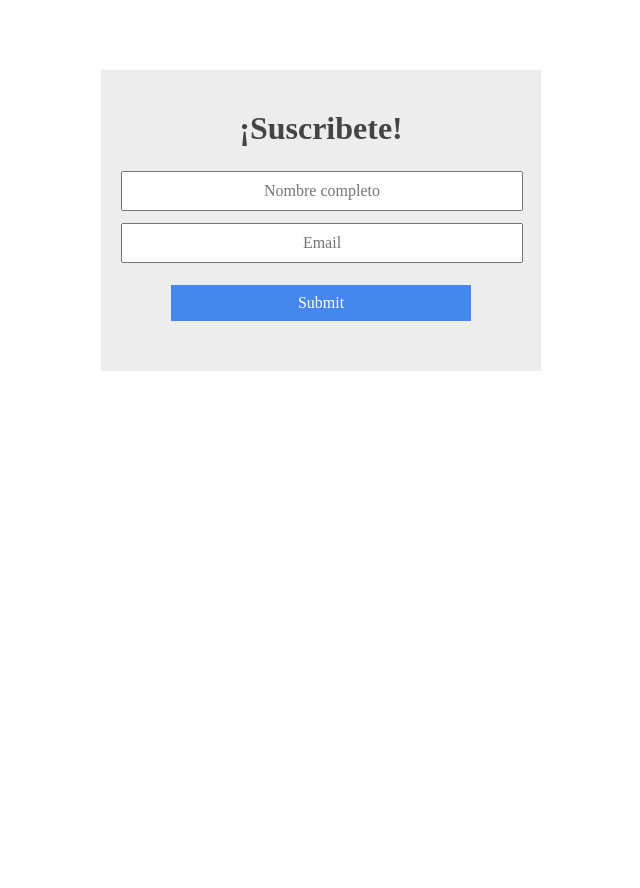
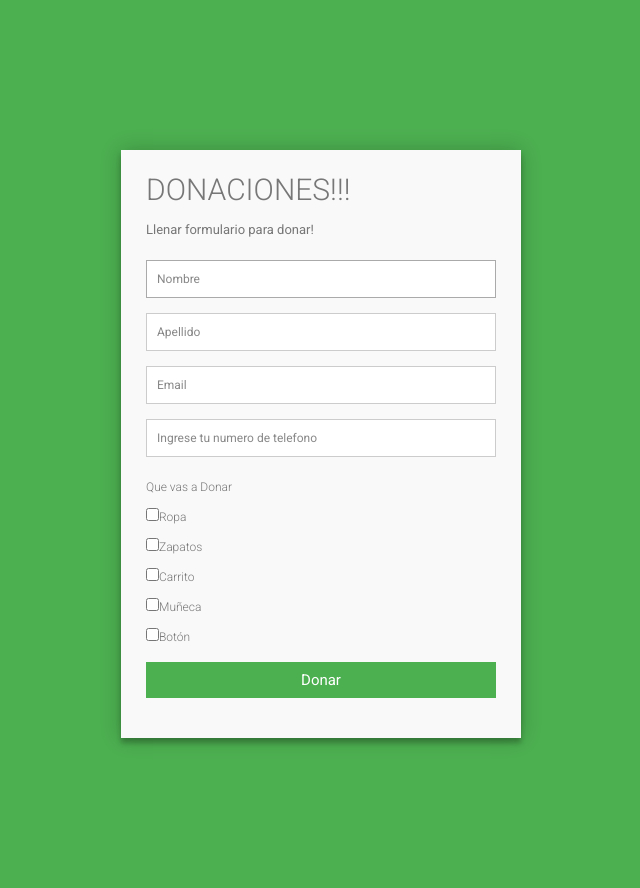
Before and after one commit to josephinoo/donations-form, a PHP site: page / in a window 1280 px wide. Shown: the whole page, without its empty margins (319-959 px from the left). Before the commit the page ends 371 px from the top, so only its background shows below. Run offline with PHP 8.4, Linux system fonts and the light colour scheme.

Commit message:
add:css and body

```diff
--- a/estilo.css
+++ b/estilo.css
@@ -1,55 +1,145 @@
+@import url(https://fonts.googleapis.com/css?family=Roboto:400,300,600,400italic);
+
 * {
+    margin: 0;
     padding: 0;
-    margin: 0;
-    font-family: century gothic;
+    box-sizing: border-box;
+    -webkit-box-sizing: border-box;
+    -moz-box-sizing: border-box;
+    -webkit-font-smoothing: antialiased;
+    -moz-font-smoothing: antialiased;
+    -o-font-smoothing: antialiased;
+    font-smoothing: antialiased;
+    text-rendering: optimizeLegibility;
+}
+
+body {
+    font-family: "Roboto", Helvetica, Arial, sans-serif;
+    font-weight: 100;
+    font-size: 12px;
+    line-height: 30px;
+    color: #777;
+    background: #4CAF50;
+}
+
+.container {
+    max-width: 400px;
+    width: 100%;
+    margin: 0 auto;
+    position: relative;
+}
+
+#contact input[type="text"],
+#contact input[type="email"],
+#contact input[type="tel"],
+#contact input[type="url"],
+#contact textarea,
+#contact button[type="submit"] {
+    font: 400 12px/16px "Roboto", Helvetica, Arial, sans-serif;
+}
+
+#contact {
+    background: #F9F9F9;
+    padding: 25px;
+    margin: 150px 0;
+    box-shadow: 0 0 20px 0 rgba(0, 0, 0, 0.2), 0 5px 5px 0 rgba(0, 0, 0, 0.24);
+}
+
+#contact h3 {
+    display: block;
+    font-size: 30px;
+    font-weight: 300;
+    margin-bottom: 10px;
+}
+
+#contact h4 {
+    margin: 5px 0 15px;
+    display: block;
+    font-size: 13px;
+    font-weight: 400;
+}
+
+fieldset {
+    border: medium none !important;
+    margin: 0 0 10px;
+    min-width: 100%;
+    padding: 0;
+    width: 100%;
+}
+
+#contact input[type="text"],
+#contact input[type="email"],
+#contact input[type="tel"],
+#contact input[type="url"],
+#contact textarea {
+    width: 100%;
+    border: 1px solid #ccc;
+    background: #FFF;
+    margin: 0 0 5px;
+    padding: 10px;
+}
+
+#contact input[type="text"]:hover,
+#contact input[type="email"]:hover,
+#contact input[type="tel"]:hover,
+#contact input[type="url"]:hover,
+#contact textarea:hover {
+    -webkit-transition: border-color 0.3s ease-in-out;
+    -moz-transition: border-color 0.3s ease-in-out;
+    transition: border-color 0.3s ease-in-out;
+    border: 1px solid #aaa;
+}
+
+#contact textarea {
+    height: 100px;
+    max-width: 100%;
+    resize: none;
+}
+
+#contact button[type="submit"] {
+    cursor: pointer;
+    width: 100%;
+    border: none;
+    background: #4CAF50;
+    color: #FFF;
+    margin: 0 0 5px;
+    padding: 10px;
+    font-size: 15px;
+}
+
+#contact button[type="submit"]:hover {
+    background: #43A047;
+    -webkit-transition: background 0.3s ease-in-out;
+    -moz-transition: background 0.3s ease-in-out;
+    transition: background-color 0.3s ease-in-out;
+}
+
+#contact button[type="submit"]:active {
+    box-shadow: inset 0 1px 3px rgba(0, 0, 0, 0.5);
+}
+
+.copyright {
     text-align: center;
 }
 
-form {
-    padding: 50px 20px;
-    background-color: #ededed;
-    margin: calc(25% + 100px);
-    margin-top: 70px;
-    padding-top: 28px;
-    margin-bottom: 30px
+#contact input:focus,
+#contact textarea:focus {
+    outline: 0;
+    border: 1px solid #aaa;
 }
 
-h1 {
-    text-align: center;
-    padding: 12px;
-    color: #444
+::-webkit-input-placeholder {
+    color: #888;
 }
 
-input {
-    width: calc(100% - 20px);
-    padding: 9px;
-    margin: auto;
-    margin-top: 12px;
-    font-size: 16px
+:-moz-placeholder {
+    color: #888;
 }
 
-input[type='submit'] {
-    background-color: #48e;
-    color: #fff;
-    width: calc(80% - 20px);
-    margin: 0 10%;
-    margin-top: 22px;
-    border: none;
+::-moz-placeholder {
+    color: #888;
 }
 
-
-.ok {
-    text-align: center;
-    width: 100%;
-    padding: 12px;
-    background-color: #1e6;
-    color: #fff
+:-ms-input-placeholder {
+    color: #888;
 }
-
-.bad {
-    text-align: center;
-    width: 100%;
-    padding: 12px;
-    background-color: #a22;
-    color: #fff
-}
--- a/index.php
+++ b/index.php
@@ -1,19 +1,51 @@
 <!DOCTYPE html>
 <html>
+
 <head>
 	<title>Registrar usuario</title>
 	<meta charset="utf-8">
 	<link rel="stylesheet" type="text/css" href="estilo.css">
 </head>
+
 <body>
-    <form method="post">
-    	<h1>¡Suscribete!</h1>
-    	<input type="text" name="name" placeholder="Nombre completo">
-    	<input type="email" name="email" placeholder="Email">
-    	<input type="submit" name="register">
-    </form>
-        <?php
+	<div class="container">
+		<form id="contact" action="" method="post">
+			<h3>DONACIONES!!!</h3>
+			<h4>Llenar formulario para donar!</h4>
+			<fieldset>
+				<input placeholder="Nombre" type="text" tabindex="1" required autofocus>
+			</fieldset>
+			<fieldset>
+				<input placeholder="Apellido" type="text" tabindex="2" required autofocus>
+			</fieldset>
+			<fieldset>
+				<input placeholder="Email" type="email" tabindex="3" required>
+			</fieldset>
+			<fieldset>
+				<input placeholder="Ingrese tu numero de telefono" type="tel" tabindex="4" required>
+			</fieldset>
+			<fieldset>
+
+					<legend>Que vas a Donar</legend>
+					<input type="checkbox" name="donation" value="Cats">Ropa<br>
+					<input type="checkbox" name="donation" value="Dogs">Zapatos<br>
+					<input type="checkbox" name="donation" value="Birds">Carrito<br>
+					<input type="checkbox" name="donation" value="Birds">Muñeca<br>
+					<input type="checkbox" name="donation" value="Birds">Botón<br>
+
+
+
+			</fieldset>
+			<fieldset>
+				<button name="submit" type="submit" id="contact-submit" data-submit="...Sending">Donar</button>
+			</fieldset>
+
+
+		</form>
+	</div>
+	<?php
         include("registrar.php");
         ?>
 </body>
+
 </html>
```
